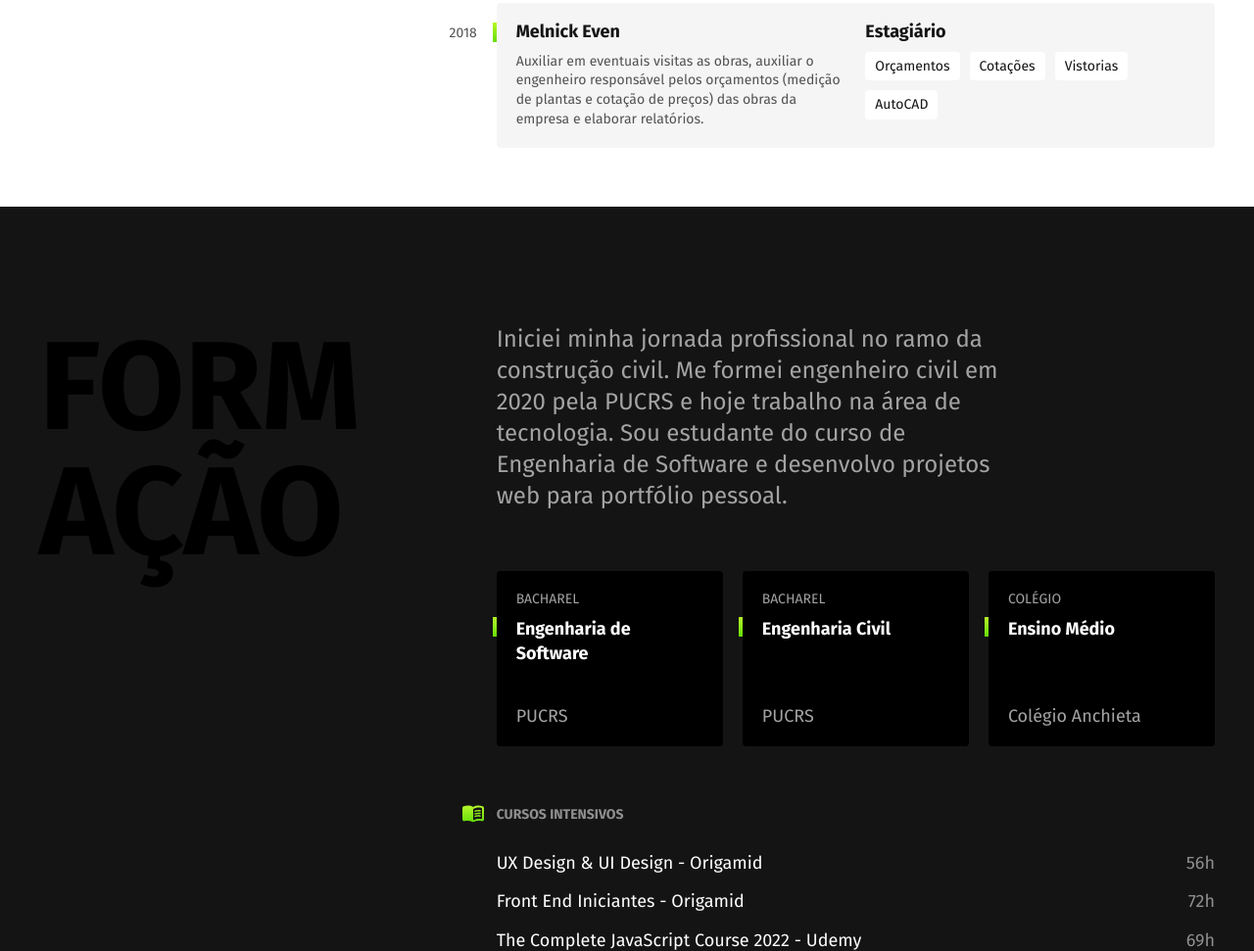
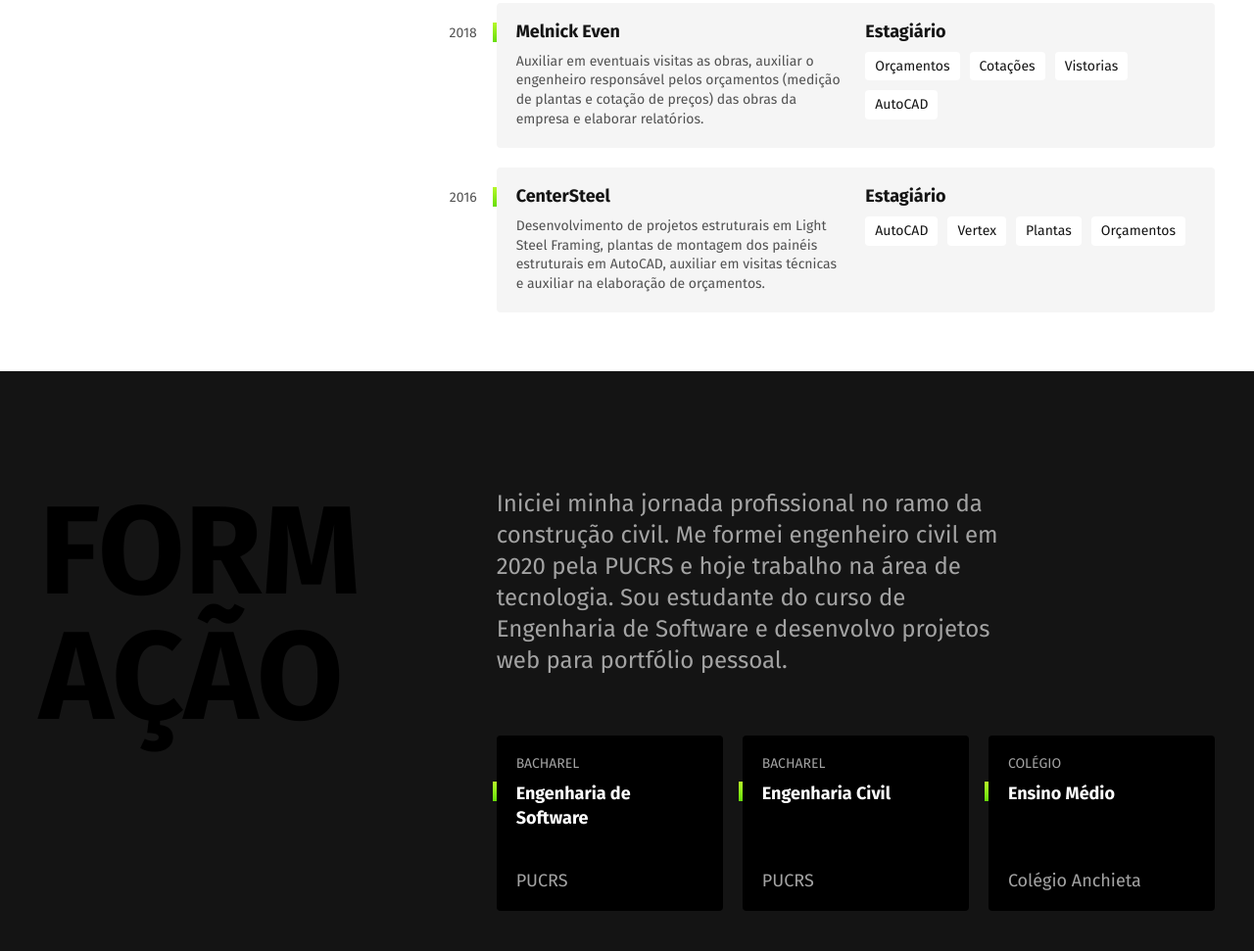
Before and after one commit to diegoardais/curso-html, a plain HTML site: page index.html in a window 1280 px wide. Shown: the part 1266-2237 px from the top of the page at 98% size. Drawn offline with Linux system fonts and the light colour scheme.

Commit message:
update empresa centersteel

```diff
--- a/index.html
+++ b/index.html
@@ -99,6 +99,23 @@
             <li>AutoCAD</li>
           </ul>
         </div>
+
+        <div class="empresa">
+          <span class="empresa-ano">2016</span>
+          <h3 class="empresa-titulo">CenterSteel</h3>
+          <span class="empresa-titulo">Estagiário</span>
+          <p class="empresa-texto">
+            Desenvolvimento de projetos estruturais em Light Steel Framing,
+            plantas de montagem dos painéis estruturais em AutoCAD, auxiliar em
+            visitas técnicas e auxiliar na elaboração de orçamentos.
+          </p>
+          <ul class="empresa-habilidades">
+            <li>AutoCAD</li>
+            <li>Vertex</li>
+            <li>Plantas</li>
+            <li>Orçamentos</li>
+          </ul>
+        </div>
       </div>
     </section>
     <section class="formacao" id="formacao" aria-label="Formação">
```
